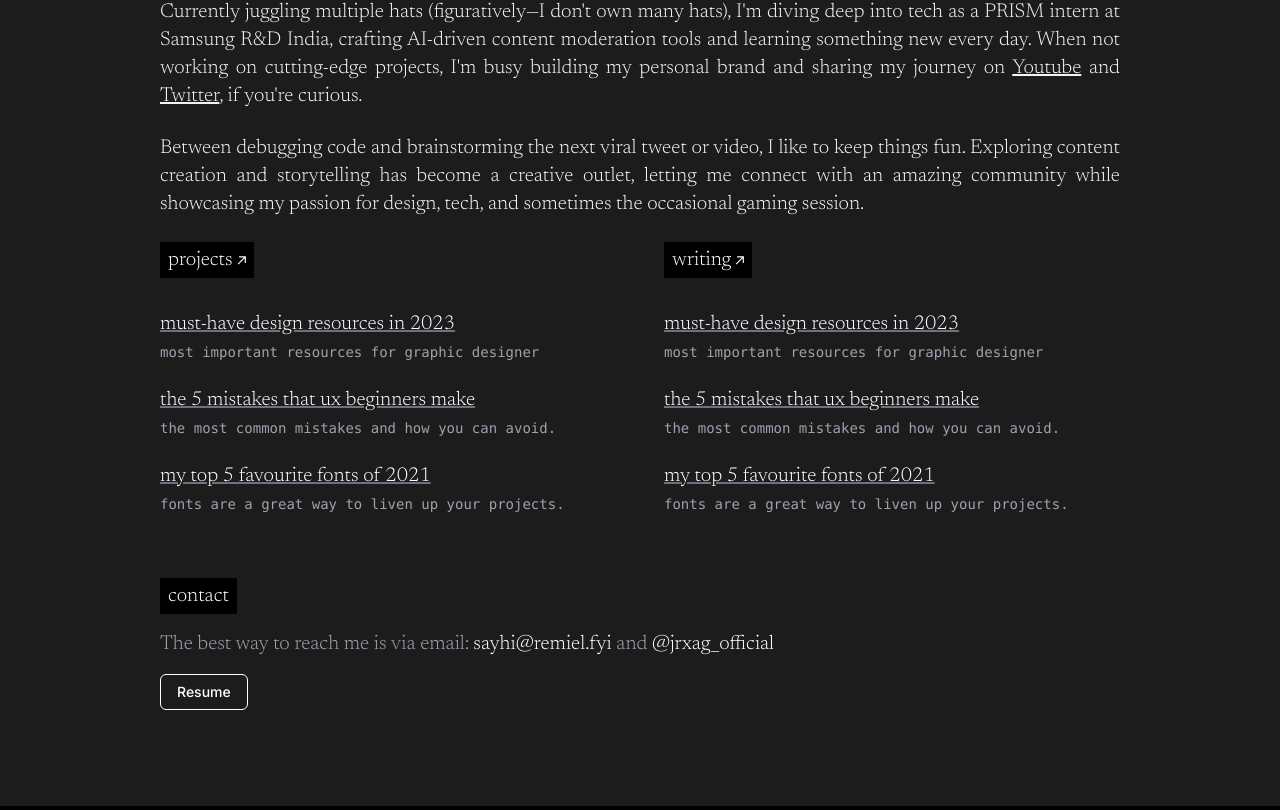
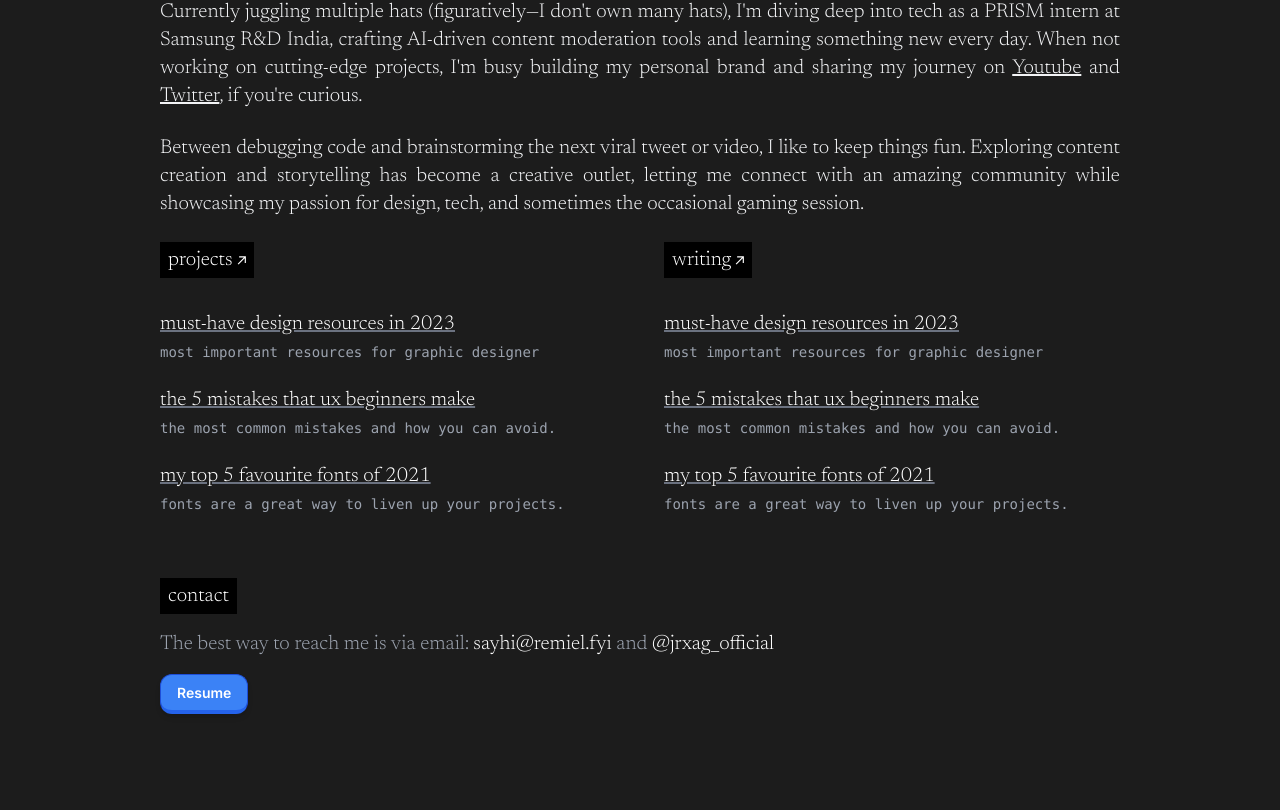
Before and after one commit to JaswanthRemiel/jaswanthremiel.github.io, a Next.js app: page / in a window 1280 px wide. Shown: the part 522-1332 px from the top of the page. Built offline with nearby package versions, Linux system fonts and the light colour scheme.

Commit message:
addedbutton

```diff
--- a/components/contact.tsx
+++ b/components/contact.tsx
@@ -4,10 +4,10 @@ import { motion } from "framer-motion";
 import Link from "next/link";
 import { ArrowIcon } from "./ArrowIcon";
 import * as links from "./details";
-import { Button } from "@/components/ui/button";
+// import { Button } from "@/components/ui/button";
 import Image from "next/image";
-
 import { Newsreader } from "next/font/google";
+import { Button } from "@/components/ui/3d-button";
 
 const newsreader = Newsreader({ subsets: ["latin"], weight: ["300"] });
 
@@ -45,7 +45,7 @@ export function Contact() {
           </p>
         </div>
         <div className="flex items-start">
-          <Button variant="outline">
+          <Button>
             <Link href="/resume">Resume</Link>
           </Button>
         </div>
--- /dev/null
+++ b/components/ui/3d-button.tsx
@@ -0,0 +1,121 @@
+import * as React from 'react';
+import { cva, type VariantProps } from 'class-variance-authority';
+
+import { cn } from '@/lib/utils';
+import { IconLoader2, TablerIcon } from '@tabler/icons-react';
+
+import { motion, MotionProps } from 'framer-motion';
+
+const TABLER_ICON_STYLE = 14
+const buttonVariants = cva(
+  'inline-flex items-center justify-center whitespace-nowrap rounded-xl text-sm font-semibold ring-offset-background transition-colors focus-visible:outline-none focus-visible:ring-2 focus-visible:ring-ring focus-visible:ring-offset-2 disabled:pointer-events-none disabled:opacity-50 gap-2 border',
+  {
+    variants: {
+      variant: {
+        ai: 'bg-indigo-500 text-white hover:bg-indigo-600 border-indigo-700 border-b-4 border-b-indigo-600 shadow-md',
+        default:
+          'bg-blue-500 text-primary-foreground hover:bg-blue-600 border-blue-700 border-b-4 border-b-blue-600 shadow-md',
+        destructive:
+          'bg-red-500 text-destructive-foreground hover:bg-red-600 border-red-700 border-b-4 border-red-600 shadow-md',
+        outline:
+          'border bg-white hover:bg-neutral-100 border-neutral-300 border-b-4 border-b-neutral-200',
+        outline_destructive:
+          'border text-red-500 bg-white hover:bg-red-50 border-red-600 border-b-4 border-b-red-500',
+        secondary:
+          'bg-secondary text-secondary-foreground hover:bg-secondary/80',
+        ghost: 'hover:bg-accent hover:text-accent-foreground',
+        ghost_destructive: 'bg-transparent text-red-500 hover:bg-red-100',
+        link: 'text-primary underline-offset-4 hover:underline',
+        solid: 'bg-zinc-800 text-white hover:bg-zinc-700',
+      },
+      size: {
+        default: 'h-10 px-4 py-2',
+        sm: 'h-9 rounded-lg px-3',
+        lg: 'h-11 rounded-xl px-8',
+        xs: 'h-8 rounded-md px-4 text-sm',
+        icon: 'h-10 w-10 border-b border-transparent',
+      },
+    },
+    defaultVariants: {
+      variant: 'default',
+      size: 'default',
+    },
+  },
+);
+
+type MotionButtonPropsType = React.ButtonHTMLAttributes<HTMLButtonElement> &
+  VariantProps<typeof buttonVariants> &
+  MotionProps;
+
+export interface ButtonProps extends MotionButtonPropsType {
+  asChild?: boolean;
+  supportIcon?: TablerIcon;
+  leadingIcon?: TablerIcon;
+  isLoading?: boolean;
+  stretch?: boolean;
+}
+
+const Button = React.forwardRef<HTMLButtonElement, ButtonProps>(
+  (
+    {
+      className,
+      variant,
+      size,
+      children,
+      stretch = false,
+      supportIcon = undefined,
+      leadingIcon = undefined,
+      isLoading = false,
+      asChild = false,
+      ...props
+    },
+    ref,
+  ) => {
+    const SupportIconRender = supportIcon ?? React.Fragment;
+    const LeadingIconRender = leadingIcon ?? React.Fragment;
+    return (
+      <motion.button
+        className={cn(
+          buttonVariants({ variant, size, className }),
+          stretch && 'w-full',
+        )}
+        ref={ref}
+        {...props}>
+        {isLoading ? (
+          <IconLoader2 {...TABLER_ICON_STYLE} className="animate-spin" />
+        ) : (
+          <></>
+        )}
+        {!isLoading && supportIcon && (
+          <SupportIconRender {...TABLER_ICON_STYLE} />
+        )}
+        {children}
+        {leadingIcon && <LeadingIconRender {...TABLER_ICON_STYLE} />}
+      </motion.button>
+    );
+  },
+);
+Button.displayName = 'Button';
+
+export interface ButtonGroupProps
+  extends React.HTMLAttributes<HTMLDivElement> {}
+
+export const ButtonGroup = React.forwardRef<HTMLDivElement, ButtonGroupProps>(
+  ({ className, ...props }, ref) => {
+    return (
+      <div
+        ref={ref}
+        className={cn(
+          'button-group flex flex-row overflow-hidden rounded-lg border w-fit divide-x',
+          '*:rounded-none *:border-none',
+          className,
+        )}
+        {...props}
+      />
+    );
+  },
+);
+
+ButtonGroup.displayName = 'ButtonGroup';
+
+export { Button, buttonVariants };
--- a/package.json
+++ b/package.json
@@ -13,7 +13,7 @@
     "@radix-ui/react-separator": "^1.1.1",
     "@radix-ui/react-slot": "^1.1.1",
     "@radix-ui/react-tooltip": "^1.1.6",
-    "@tabler/icons-react": "^3.26.0",
+    "@tabler/icons-react": "^3.31.0",
     "class-variance-authority": "^0.7.1",
     "clsx": "^2.1.1",
     "framer-motion": "^10.18.0",
```
Also changed, not shown: 1 other file (tests, documents, lock files or other folders).
